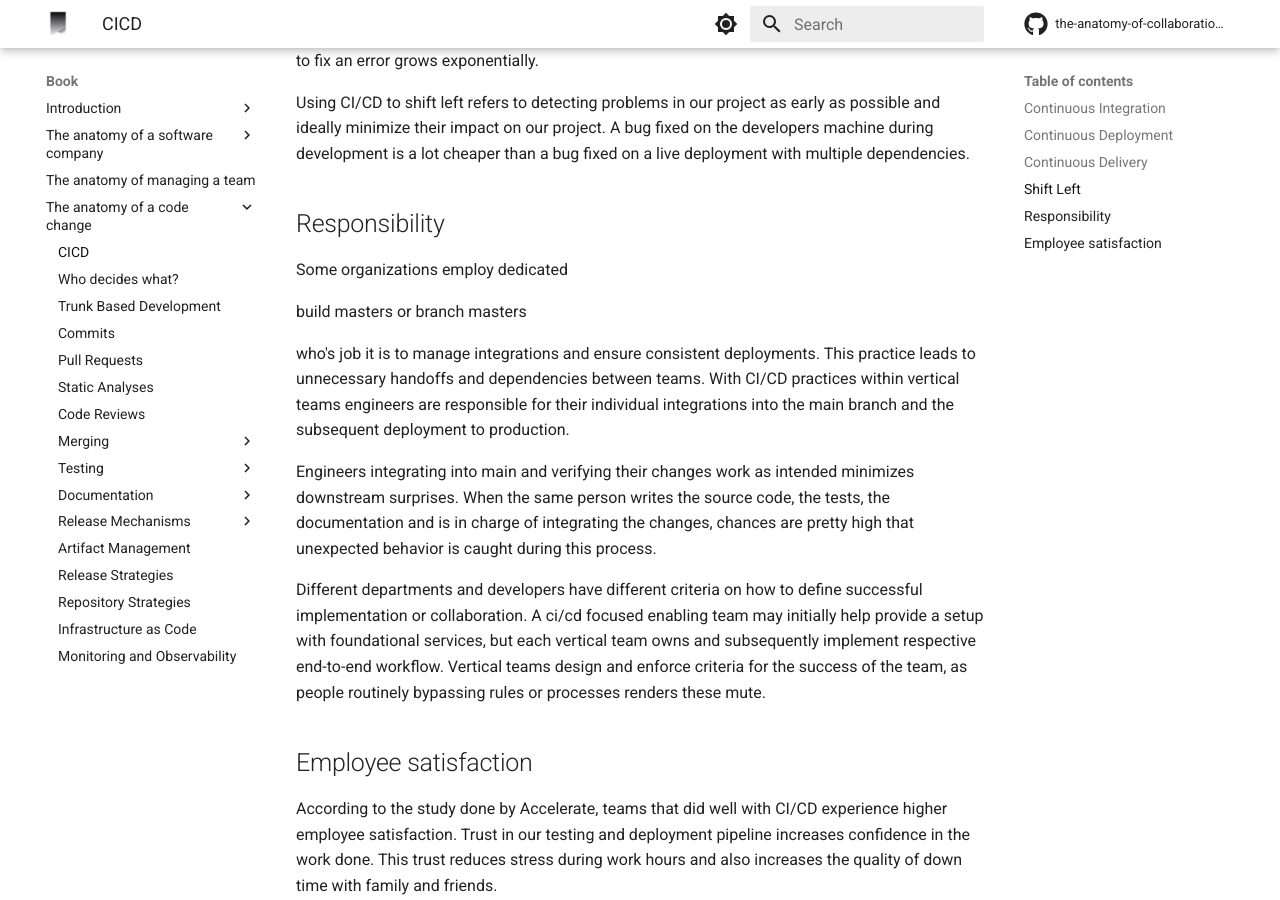
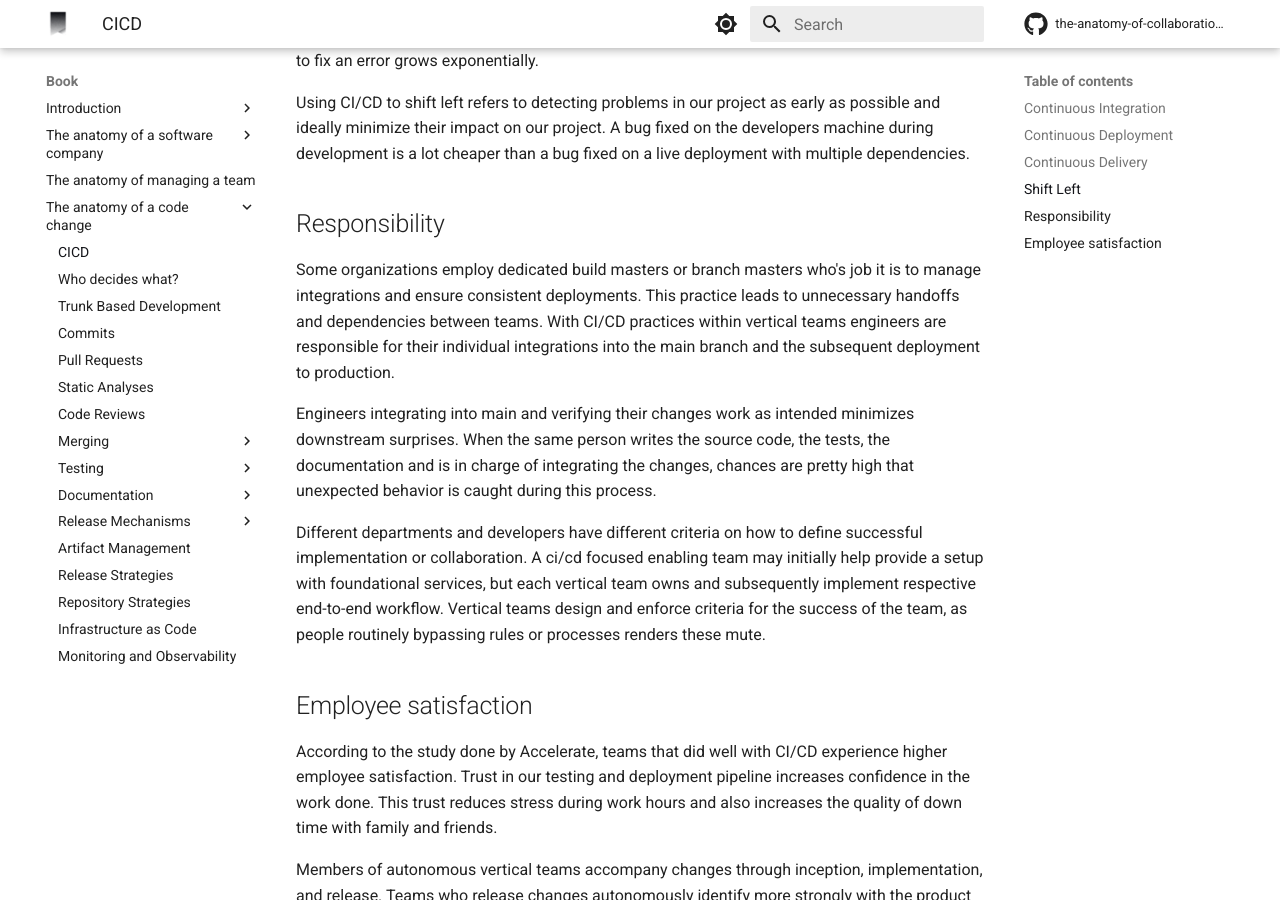
Before and after one commit to engineering-collaboration/book, an MkDocs documentation site: the page built from docs/book/anatomy-of-a-code-change/cicd.md, in a window 1280 px wide and 900 px high, scrolled down 2458 px. Built offline with MkDocs 1.6.1 and Material for MkDocs 9.7.7, drawn with Linux system fonts in a browser that asks for light colours; comment, search, counter and statistics services are not loaded; part of the change alters nothing that is shown.

Commit message:
Fix comment layout

```diff
--- a/docs/book/anatomy-of-a-code-change/cicd.md
+++ b/docs/book/anatomy-of-a-code-change/cicd.md
@@ -57,11 +57,10 @@ Using CI/CD to shift left refers to detecting problems in our project as <!-- va
 
 ## Responsibility
 
-Some organizations employ dedicated
 <!-- vale alex.Race = NO -->
-build masters or branch masters
+<!-- build masters branch masters -->
+Some organizations employ dedicated build masters or branch masters who's job it is to manage integrations and ensure consistent deployments. This practice leads to unnecessary handoffs and dependencies between teams. With CI/CD practices within vertical teams engineers are responsible for their individual integrations into the main branch and the subsequent deployment to production.
 <!-- vale alex.Race = YES -->
-who's job it is to manage integrations and ensure consistent deployments. This practice leads to unnecessary handoffs and dependencies between teams. With CI/CD practices within vertical teams engineers are responsible for their individual integrations into the main branch and the subsequent deployment to production.
 
 Engineers integrating into main and verifying their changes work as intended minimizes downstream surprises. When the same person writes the source code, the tests, the documentation and is in charge of integrating the changes, chances are pretty high that unexpected behavior is caught during this process.
 
@@ -71,8 +70,7 @@ Different departments and developers have different criteria on how to define su
 
 According to the study done by Accelerate, teams that did well with CI/CD experience higher employee satisfaction. Trust in our testing and deployment pipeline increases confidence in the work done. This trust reduces stress during work hours and also increases the quality of down time with family and friends.
 
-Members of autonomous vertical teams accompany changes through inception, implementation, and release. Teams who release changes autonomously identify more strongly with the product they worked on and the organization they worked for. The saying
 <!-- vale Vale.Avoid = NO -->
-*you build it, you own it*
+<!-- you build it, you own it -->
+Members of autonomous vertical teams accompany changes through inception, implementation, and release. Teams who release changes autonomously identify more strongly with the product they worked on and the organization they worked for. The saying *you build it, you own it* increases the connection to the feature and supports organic transparency, feedback loops, and learning.
 <!-- vale Vale.Avoid = YES -->
-increases the connection to the feature and supports organic transparency, feedback loops, and learning.
```
